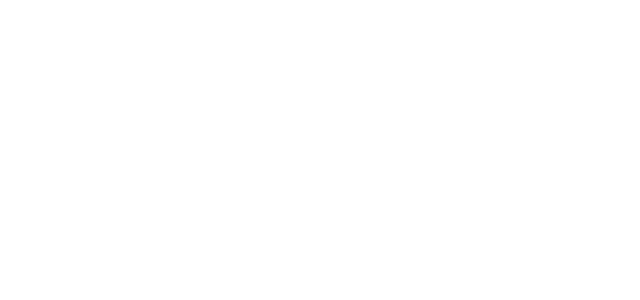
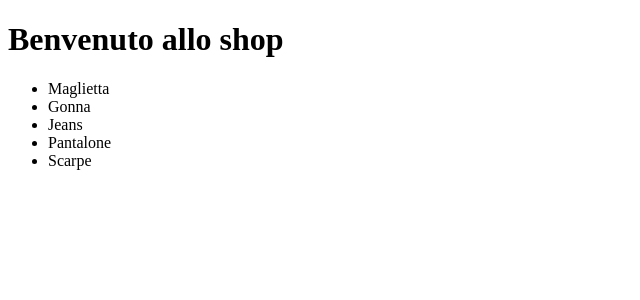
Before and after one commit to AngelaFerraro18/react-form, a React (Vite) app: page / in a window 1280 px wide. Shown: the top 300 px of the page, without its empty margins (0-640 px from the left). Built offline with nearby package versions, Linux system fonts and the light colour scheme.

Commit message:
feat: import articles and create articles list

```diff
--- a/src/App.jsx
+++ b/src/App.jsx
@@ -1,10 +1,17 @@
+//importo l'array come modulo
+import articles from "./data/articoli"
+
+
 
 function App() {
 
 
   return (
     <>
-
+      <h1>Benvenuto allo shop</h1>
+      <ul>
+        {articles.map(article => <li key={article.id}>{article.title}</li>)}
+      </ul>
     </>
   )
 }
```
